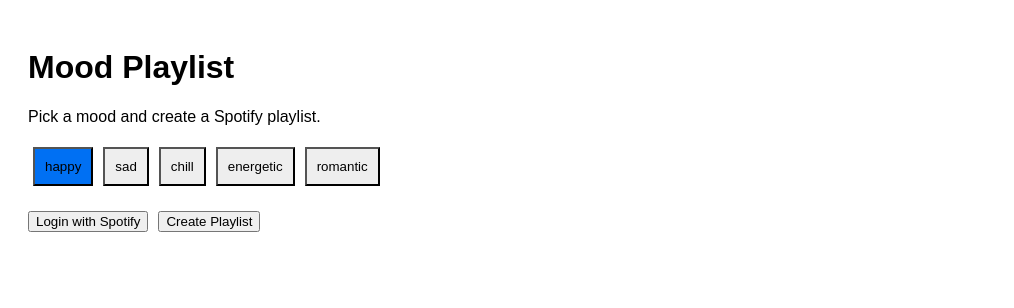
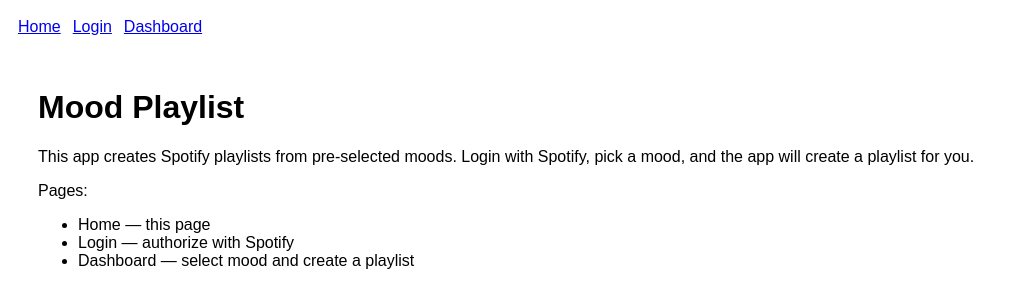
Before and after one commit to aldomagana/mood-playlist2, a React (Create React App) app in the folder client/: page / in a window 1280 px wide. Shown: the top 308 px of the page, without its empty margins (0-1014 px from the left). Built offline with nearby package versions, Linux system fonts and the light colour scheme.

Commit message:
feat(client): add routing and Home/Login/Dashboard pages

```diff
--- a/client/src/App.js
+++ b/client/src/App.js
@@ -1,82 +1,25 @@
-import React, {useState, useEffect} from 'react';
+import React from 'react';
+import { BrowserRouter, Routes, Route, Link } from 'react-router-dom';
+import Home from './pages/Home';
+import Login from './pages/Login';
+import Dashboard from './pages/Dashboard';
 
-const MOODS = ['happy','sad','chill','energetic','romantic'];
+export default function App() {
+  return (
+    <BrowserRouter>
+      <div style={{ padding: 10, fontFamily: 'Arial' }}>
+        <nav style={{ display: 'flex', gap: 12, marginBottom: 12 }}>
+          <Link to="/">Home</Link>
+          <Link to="/login">Login</Link>
+          <Link to="/dashboard">Dashboard</Link>
+        </nav>
 
-export default function App(){
-  const [mood, setMood] = useState('happy');
-  const [result, setResult] = useState(null);
-  const [spotifyId, setSpotifyId] = useState(null);
-
-  useEffect(()=>{
-    // parse spotify_id from query string after callback
-    const params = new URLSearchParams(window.location.search);
-    const sid = params.get('spotify_id');
-    if(sid){
-      setSpotifyId(sid);
-      // clean up URL
-      params.delete('spotify_id');
-      const base = window.location.pathname + (params.toString()?`?${params.toString()}`:'');
-      window.history.replaceState({}, document.title, base);
-    }
-  },[]);
-
-  const login = () => {
-    window.location.href = '/api/login';
-  }
-
-  const create = async () => {
-    if(!spotifyId){
-      setResult({ error: 'not logged in: please login with Spotify first' });
-      return;
-    }
-    const res = await fetch('/api/create-playlist', {
-      method: 'POST',
-      headers: { 'Content-Type': 'application/json' },
-      body: JSON.stringify({ mood, spotify_id: spotifyId })
-    });
-    const data = await res.json();
-    setResult(data);
-  }
-
-  return (
-    <div style={{padding:20,fontFamily:'Arial'}}>
-      <h1>Mood Playlist</h1>
-      <p>Pick a mood and create a Spotify playlist.</p>
-      <div>
-        {MOODS.map(m=> (
-          <button key={m} onClick={()=>setMood(m)} style={{margin:5, padding:10, background:m===mood?'#0070f3':'#eee'}}>{m}</button>
-        ))}
+        <Routes>
+          <Route path="/" element={<Home />} />
+          <Route path="/login" element={<Login />} />
+          <Route path="/dashboard" element={<Dashboard />} />
+        </Routes>
       </div>
-      <div style={{marginTop:20}}>
-        <button onClick={login} style={{marginRight:10}}>Login with Spotify</button>
-        <button onClick={create}>Create Playlist</button>
-      </div>
-
-      {spotifyId && <div style={{marginTop:10}}>Logged in as: <strong>{spotifyId}</strong></div>}
-
-      {result && (
-        <div style={{marginTop:20, background:'#f7f7f7', padding:10}}>
-          {result.error && <div style={{color:'red'}}>Error: {result.error}</div>}
-          {result.playlist && (
-            <div>
-              <h3>{result.playlist.name}</h3>
-              <div><a href={result.playlist.external_urls?.spotify} target="_blank" rel="noreferrer">Open in Spotify</a></div>
-            </div>
-          )}
-          {result.playlistTracks && result.playlistTracks.items && (
-            <div style={{marginTop:10}}>
-              <h4>Tracks ({result.playlistTracks.total}):</h4>
-              <ol>
-                {result.playlistTracks.items.map((it, idx) => {
-                  const t = it.track || it;
-                  return <li key={t?.id || idx}>{t?.name} — {t?.artists?.map(a=>a.name).join(', ')}</li>
-                })}
-              </ol>
-            </div>
-          )}
-          {!result.playlist && !result.error && <div>Created. Check the playlist link above.</div>}
-        </div>
-      )}
-    </div>
-  )
+    </BrowserRouter>
+  );
 }
--- /dev/null
+++ b/client/src/pages/Dashboard.js
@@ -0,0 +1,76 @@
+import React, {useState, useEffect} from 'react';
+
+const MOODS = ['happy','sad','chill','energetic','romantic'];
+
+export default function Dashboard(){
+  const [mood, setMood] = useState('happy');
+  const [result, setResult] = useState(null);
+  const [spotifyId, setSpotifyId] = useState(null);
+
+  useEffect(()=>{
+    const params = new URLSearchParams(window.location.search);
+    const sid = params.get('spotify_id');
+    if(sid){
+      setSpotifyId(sid);
+      params.delete('spotify_id');
+      const base = window.location.pathname + (params.toString()?`?${params.toString()}`:'');
+      window.history.replaceState({}, document.title, base);
+    }
+  },[]);
+
+  const create = async () => {
+    if(!spotifyId){
+      setResult({ error: 'not logged in: please login with Spotify first' });
+      return;
+    }
+    const res = await fetch('/api/create-playlist', {
+      method: 'POST',
+      headers: { 'Content-Type': 'application/json' },
+      body: JSON.stringify({ mood, spotify_id: spotifyId })
+    });
+    const data = await res.json();
+    setResult(data);
+  }
+
+  return (
+    <div style={{padding:20,fontFamily:'Arial'}}>
+      <h2>Dashboard</h2>
+      <p>Pick a mood and create a Spotify playlist.</p>
+      <div>
+        {MOODS.map(m=> (
+          <button key={m} onClick={()=>setMood(m)} style={{margin:5, padding:10, background:m===mood?'#0070f3':'#eee'}}>{m}</button>
+        ))}
+      </div>
+      <div style={{marginTop:20}}>
+        <a href="/api/login" style={{marginRight:10}}>Login with Spotify</a>
+        <button onClick={create}>Create Playlist</button>
+      </div>
+
+      {spotifyId && <div style={{marginTop:10}}>Logged in as: <strong>{spotifyId}</strong></div>}
+
+      {result && (
+        <div style={{marginTop:20, background:'#f7f7f7', padding:10}}>
+          {result.error && <div style={{color:'red'}}>Error: {result.error}</div>}
+          {result.playlist && (
+            <div>
+              <h3>{result.playlist.name}</h3>
+              <div><a href={result.playlist.external_urls?.spotify} target="_blank" rel="noreferrer">Open in Spotify</a></div>
+            </div>
+          )}
+          {result.playlistTracks && result.playlistTracks.items && (
+            <div style={{marginTop:10}}>
+              <h4>Tracks ({result.playlistTracks.total}):</h4>
+              <ol>
+                {result.playlistTracks.items.map((it, idx) => {
+                  const t = it.track || it;
+                  return <li key={t?.id || idx}>{t?.name} — {t?.artists?.map(a=>a.name).join(', ')}</li>
+                })}
+              </ol>
+            </div>
+          )}
+          {!result.playlist && !result.error && <div>Created. Check the playlist link above.</div>}
+        </div>
+      )}
+    </div>
+  )
+}
--- /dev/null
+++ b/client/src/pages/Home.js
@@ -0,0 +1,17 @@
+import React from 'react';
+
+export default function Home(){
+  return (
+    <div style={{padding:20,fontFamily:'Arial'}}>
+      <h1>Mood Playlist</h1>
+      <p>This app creates Spotify playlists from pre-selected moods. Login with Spotify, pick a mood, and the app will create a playlist for you.</p>
+      <p>Pages:
+        <ul>
+          <li>Home — this page</li>
+          <li>Login — authorize with Spotify</li>
+          <li>Dashboard — select mood and create a playlist</li>
+        </ul>
+      </p>
+    </div>
+  )
+}
--- /dev/null
+++ b/client/src/pages/Login.js
@@ -0,0 +1,15 @@
+import React from 'react';
+
+export default function Login(){
+  const login = () => {
+    window.location.href = '/api/login';
+  }
+
+  return (
+    <div style={{padding:20,fontFamily:'Arial'}}>
+      <h2>Login with Spotify</h2>
+      <p>Click the button below to sign in with your Spotify account and grant playlist permissions.</p>
+      <button onClick={login} style={{padding:10}}>Login with Spotify</button>
+    </div>
+  )
+}
```
Also changed, not shown: client/package.json (+13 -0 lines).
